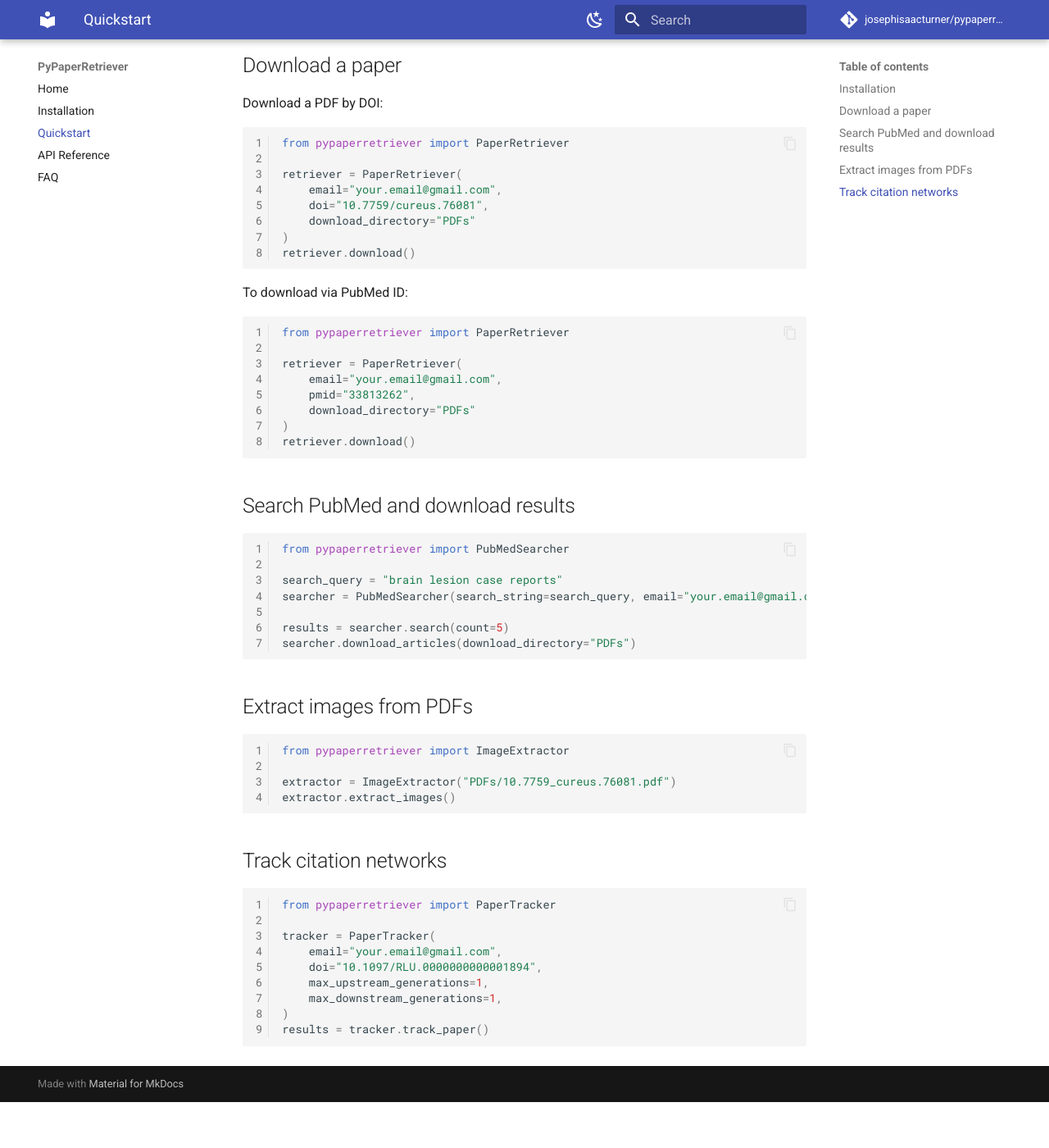
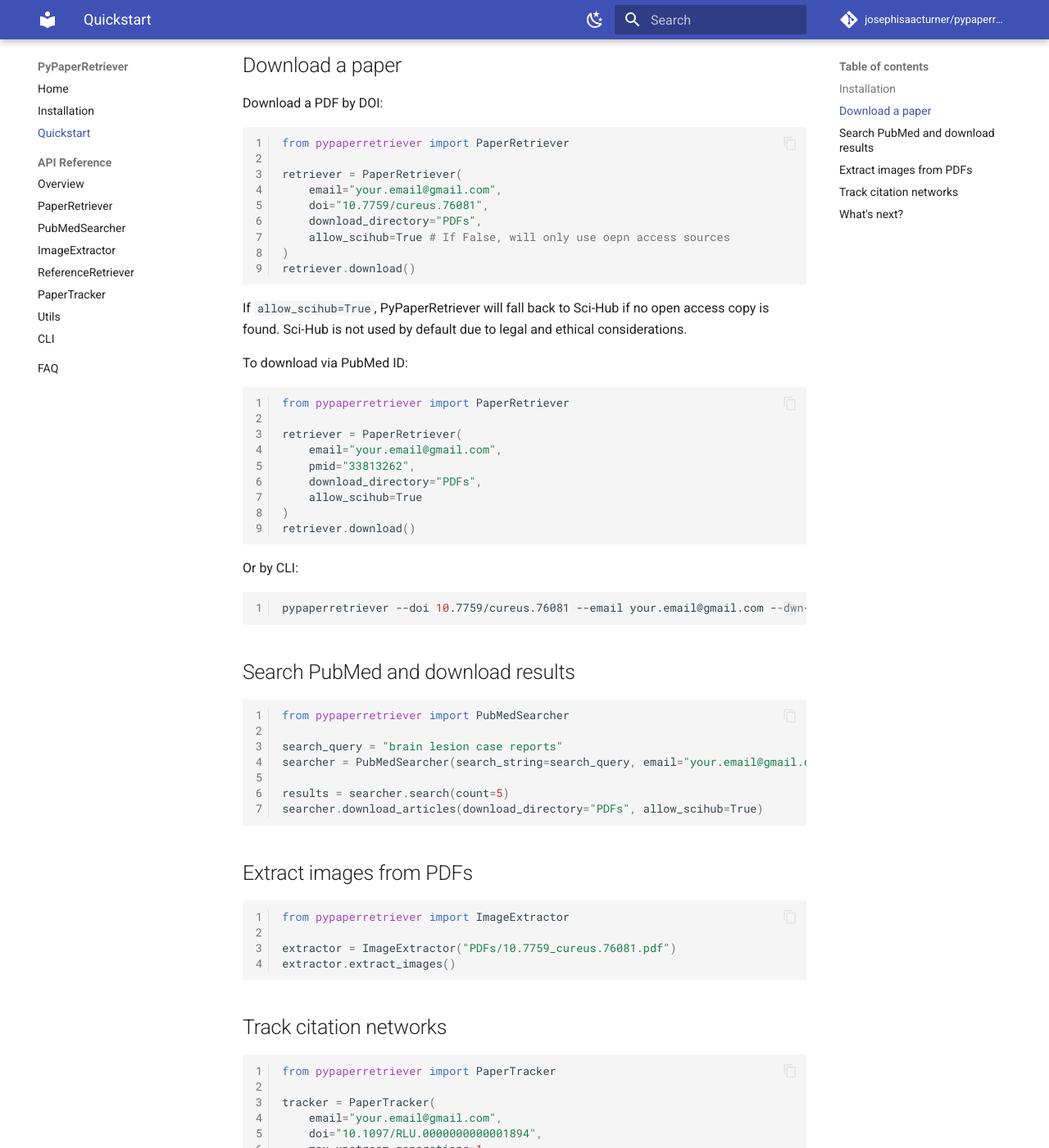
Before and after one commit to JosephIsaacTurner/pypaperretriever, an MkDocs documentation site: the page built from docs/quickstart.md, in a window 1280 px wide and 1400 px high, scrolled down 314 px. Shown: the whole window at 82% size. Built offline with MkDocs 1.6.1 and Material for MkDocs 9.7.7, drawn with Linux system fonts in a browser that asks for light colours; comment, search, counter and statistics services are not loaded; before the commit the page ends 1658 px from its top, so only the background shows below that; some of the changed text lies outside the part shown.

Commit message:
update docs

````diff
--- a/docs/quickstart.md
+++ b/docs/quickstart.md
@@ -18,10 +18,13 @@
 retriever = PaperRetriever(
     email="your.email@gmail.com",
     doi="10.7759/cureus.76081",
-    download_directory="PDFs"
+    download_directory="PDFs",
+    allow_scihub=True # If False, will only use oepn access sources
 )
 retriever.download()
 ```
+
+If `allow_scihub=True`, PyPaperRetriever will fall back to Sci-Hub if no open access copy is found. Sci-Hub is not used by default due to legal and ethical considerations.
 
 To download via PubMed ID:
 
@@ -31,9 +34,16 @@
 retriever = PaperRetriever(
     email="your.email@gmail.com",
     pmid="33813262",
-    download_directory="PDFs"
+    download_directory="PDFs",
+    allow_scihub=True
 )
 retriever.download()
+```
+
+Or by CLI:
+
+```bash
+pypaperretriever --doi 10.7759/cureus.76081 --email your.email@gmail.com --dwn-dir PDFs --allow-scihub true
 ```
 
 ## Search PubMed and download results
@@ -45,7 +55,7 @@
 searcher = PubMedSearcher(search_string=search_query, email="your.email@gmail.com")
 
 results = searcher.search(count=5)
-searcher.download_articles(download_directory="PDFs")
+searcher.download_articles(download_directory="PDFs", allow_scihub=True)
 ```
 
 ## Extract images from PDFs
@@ -70,3 +80,7 @@
 )
 results = tracker.track_paper()
 ```
+
+## What's next?
+Explore the full API reference for more details on available methods and options:
+- [API Reference](api/index.md)
--- a/mkdocs.yml
+++ b/mkdocs.yml
@@ -9,10 +9,10 @@
   features:
     - navigation.expand
     - navigation.sections
-    - content.code.annotate   # inline code annotations
-    - content.code.copy       # little copy button on code blocks
-    - content.code.highlight  # automatic syntax highlighting
-    - palette.toggle          # adds a light/dark mode toggle
+    - content.code.annotate
+    - content.code.copy
+    - content.code.highlight
+    - palette.toggle
   palette:
     - media: "(prefers-color-scheme: light)"
       scheme: default
@@ -36,13 +36,30 @@
         python:
           options:
             docstring_style: google
-            show_source: true
+            show_source: false
+            show_root_heading: true
+            show_object_full_path: false
+            separate_signature: true
+            show_signature_annotations: true
+            merge_init_into_class: true
+            members_order: source
+            filters:
+              - "!^__"     # hide dunders
+              - "!^_"      # hide private helpers
 
 nav:
   - Home: index.md
   - Installation: installation.md
   - Quickstart: quickstart.md
-  - API Reference: api.md
+  - API Reference:
+      - Overview: api/index.md
+      - PaperRetriever: api/paper_retriever.md
+      - PubMedSearcher: api/pubmed_searcher.md
+      - ImageExtractor: api/image_extractor.md
+      - ReferenceRetriever: api/reference_retriever.md
+      - PaperTracker: api/paper_tracker.md
+      - Utils: api/utils.md
+      - CLI: api/cli.md
   - FAQ: faq.md
 
 extra:
````
Also changed, not shown: docs/api.md (deleted, +0 -3 lines), docs/api/cli.md (added, +9 -0 lines), docs/api/image_extractor.md (added, +5 -0 lines), docs/api/index.md (added, +10 -0 lines), docs/api/paper_retriever.md (added, +17 -0 lines), docs/api/paper_tracker.md (added, +5 -0 lines), docs/api/pubmed_searcher.md (added, +19 -0 lines), docs/api/reference_retriever.md (added, +5 -0 lines), docs/api/utils.md (added, +8 -0 lines), docs/index.md (+1 -1 lines), 3 other files.
